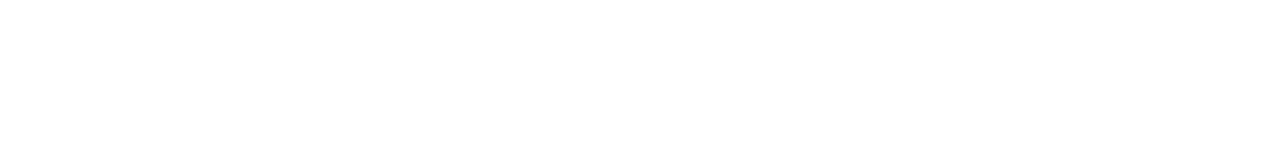
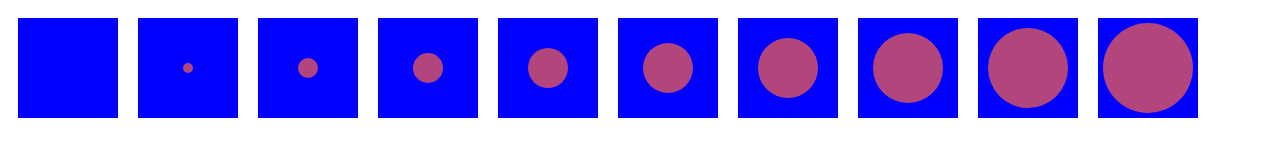
Before and after one commit to sghall/chart-physics, a plain HTML site: page d3-example.html in a window 1280 px wide. Drawn offline with Linux system fonts and the light colour scheme.

Commit message:
Basic generation of a few charts for testing

```diff
--- a/d3-example.html
+++ b/d3-example.html
@@ -4,6 +4,16 @@
       <title>Rigid body - Physijs</title>
       <meta charset="utf-8">
       <meta name="viewport" content="width=device-width, user-scalable=no, minimum-scale=1.0, maximum-scale=1.0">
+      <style type="text/css">
+        svg {
+          background-color: blue;
+          margin: 10px;
+        }
+        circle {
+          fill: tomato;
+          opacity: .7;
+        }
+      </style>
     </head>
     <body>
       <div id="viewport"></div>
@@ -16,6 +26,22 @@
 
         console.log(data);
 
+        var container = d3.select("#viewport");
+
+        container.selectAll(".chart")
+          .data(data).enter()
+            .append("svg")
+              .attr("class", "chart")
+              .attr("height", "100px")
+              .attr("width", "100px")
+              .attr("id", function (d) { return "chart-" + d; })
+              .each(function () {
+                d3.select(this).append("circle")
+                  .attr("r", function (d) { return d * 5; })
+                  .attr("cx", 50)
+                  .attr("cy", 50)
+              })
+
 
       </script>
     </body>
```
